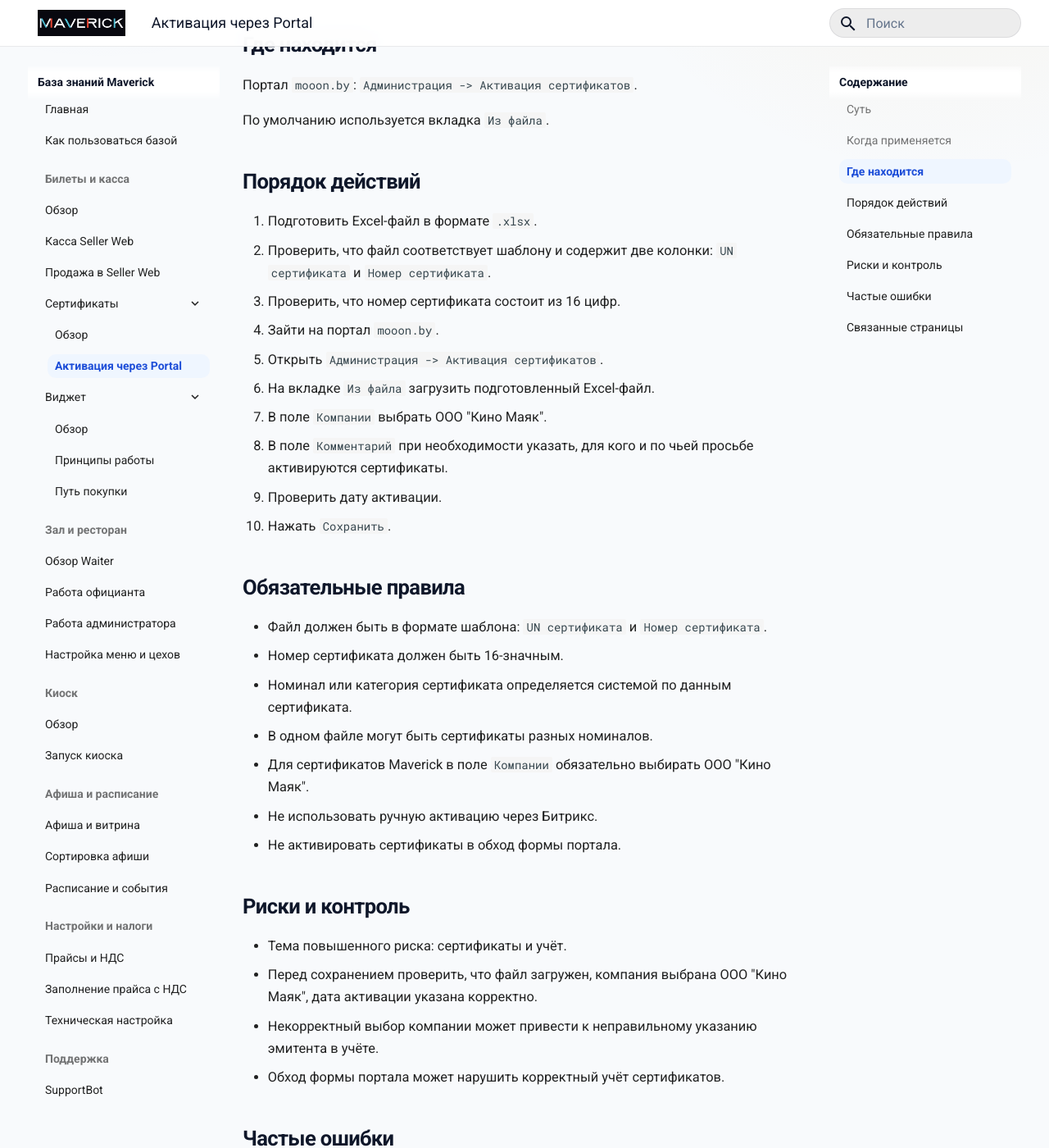
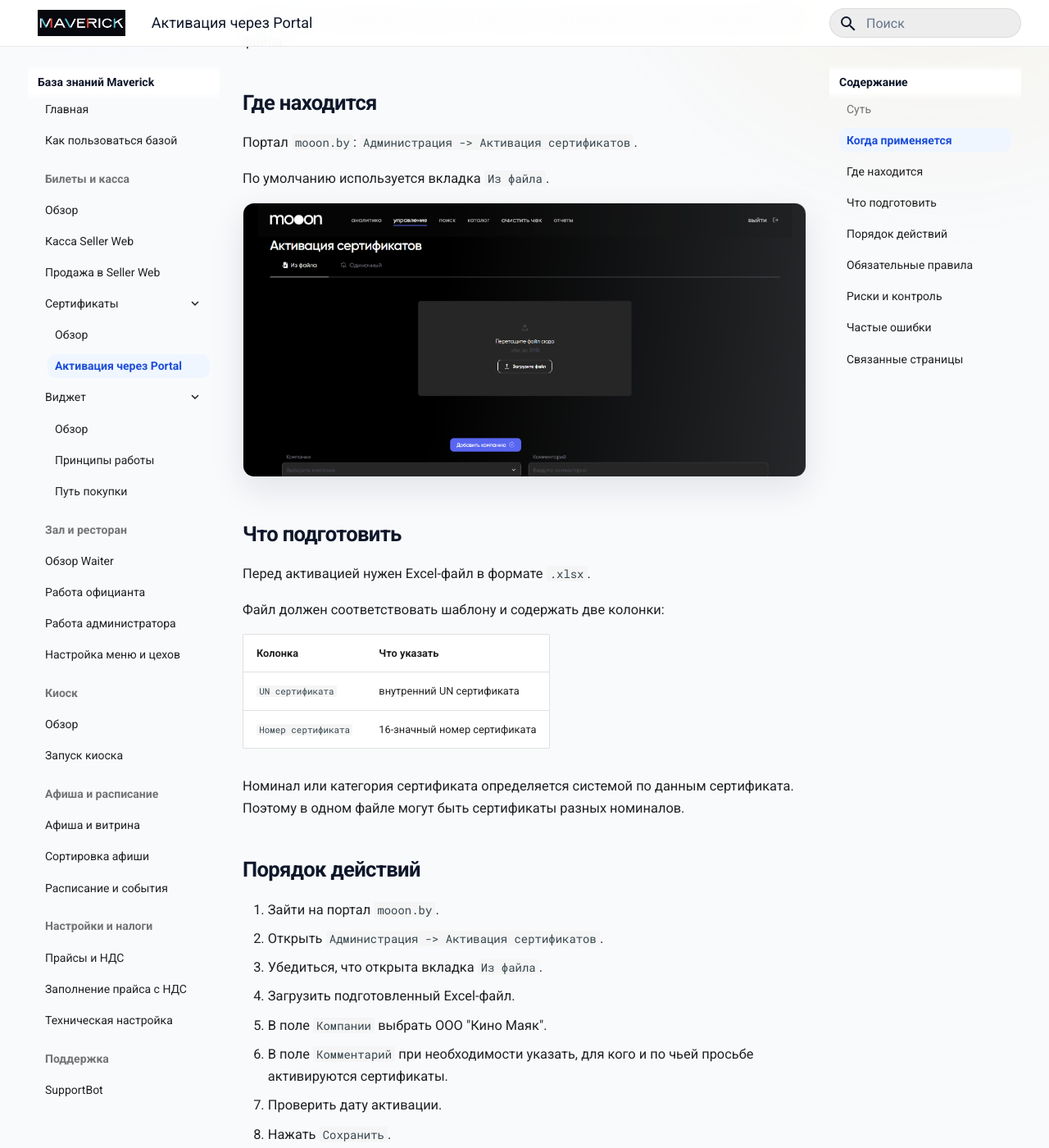
Before and after one commit to ogelslamovuk/cl_maverick_kb, an MkDocs documentation site: the page built from docs/Сертификаты/Активация сертификатов через Portal.md, in a window 1280 px wide and 1400 px high, scrolled down 457 px. Shown: the whole window at 82% size. Built offline with MkDocs 1.6.1 and Material for MkDocs 9.7.7, drawn with Linux system fonts in a browser that asks for light colours; some of the changed text lies outside the part shown.

Commit message:
fix: update portal certificate activation page

```diff
--- a/docs/Сертификаты/Активация сертификатов через Portal.md
+++ b/docs/Сертификаты/Активация сертификатов через Portal.md
@@ -1,13 +1,14 @@
-
 # Активация сертификатов через Portal
 
 ## Суть
 
-Сертификаты активируются через форму на портале `mooon.by`. Для сертификатов Maverick в поле `Компании` обязательно выбирается ООО "Кино Маяк", чтобы эмитент корректно попал в учёт.
+Сертификаты активируются через форму на портале `mooon.by`. Для сертификатов Maverick в поле `Компании` обязательно выбирается ООО "Кино Маяк" — так эмитент корректно попадает в учёт.
+
+Активацию не нужно делать вручную через Битрикс или в обход формы портала.
 
 ## Когда применяется
 
-Когда нужно активировать сертификаты из подготовленного Excel-файла.
+Когда нужно активировать один или несколько сертификатов из подготовленного Excel-файла.
 
 ## Где находится
 
@@ -15,39 +16,63 @@
 
 По умолчанию используется вкладка `Из файла`.
 
+![Экран загрузки файла для активации сертификатов](../assets/media/certificates/portal_certificate_activation_upload.png)
+
+## Что подготовить
+
+Перед активацией нужен Excel-файл в формате `.xlsx`.
+
+Файл должен соответствовать шаблону и содержать две колонки:
+
+| Колонка | Что указать |
+|---|---|
+| `UN сертификата` | внутренний UN сертификата |
+| `Номер сертификата` | 16-значный номер сертификата |
+
+Номинал или категория сертификата определяется системой по данным сертификата. Поэтому в одном файле могут быть сертификаты разных номиналов.
+
 ## Порядок действий
 
-1. Подготовить Excel-файл в формате `.xlsx`.
-2. Проверить, что файл соответствует шаблону и содержит две колонки: `UN сертификата` и `Номер сертификата`.
-3. Проверить, что номер сертификата состоит из 16 цифр.
-4. Зайти на портал `mooon.by`.
-5. Открыть `Администрация -> Активация сертификатов`.
-6. На вкладке `Из файла` загрузить подготовленный Excel-файл.
-7. В поле `Компании` выбрать ООО "Кино Маяк".
-8. В поле `Комментарий` при необходимости указать, для кого и по чьей просьбе активируются сертификаты.
-9. Проверить дату активации.
-10. Нажать `Сохранить`.
+1. Зайти на портал `mooon.by`.
+2. Открыть `Администрация -> Активация сертификатов`.
+3. Убедиться, что открыта вкладка `Из файла`.
+4. Загрузить подготовленный Excel-файл.
+5. В поле `Компании` выбрать ООО "Кино Маяк".
+6. В поле `Комментарий` при необходимости указать, для кого и по чьей просьбе активируются сертификаты.
+7. Проверить дату активации.
+8. Нажать `Сохранить`.
+
+Нижняя часть формы после загрузки файла:
+
+![Нижняя часть формы активации сертификатов](../assets/media/certificates/portal_certificate_activation_form_fields.png)
+
+Пример корректно заполненной формы перед сохранением:
+
+![Пример заполненной формы активации сертификатов](../assets/media/certificates/portal_certificate_activation_filled_example.png)
 
 ## Обязательные правила
 
-- Файл должен быть в формате шаблона: `UN сертификата` и `Номер сертификата`.
-- Номер сертификата должен быть 16-значным.
-- Номинал или категория сертификата определяется системой по данным сертификата.
-- В одном файле могут быть сертификаты разных номиналов.
-- Для сертификатов Maverick в поле `Компании` обязательно выбирать ООО "Кино Маяк".
+- Файл должен быть в формате `.xlsx`.
+- Файл должен соответствовать шаблону: `UN сертификата` и `Номер сертификата`.
+- Номер сертификата должен состоять из 16 цифр.
+- Для сертификатов Maverick в поле `Компании` нужно выбрать ООО "Кино Маяк".
+- Перед сохранением нужно проверить загруженный файл, компанию и дату активации.
 - Не использовать ручную активацию через Битрикс.
 - Не активировать сертификаты в обход формы портала.
 
 ## Риски и контроль
 
-- Тема повышенного риска: сертификаты и учёт.
-- Перед сохранением проверить, что файл загружен, компания выбрана ООО "Кино Маяк", дата активации указана корректно.
-- Некорректный выбор компании может привести к неправильному указанию эмитента в учёте.
-- Обход формы портала может нарушить корректный учёт сертификатов.
+- Сертификаты и учёт — high-risk зона.
+- Если выбрать неправильную компанию, эмитент может некорректно попасть в учёт.
+- Если загрузить файл не по шаблону, сертификаты могут не активироваться корректно.
+- Если ошибиться в номере сертификата, активация может пройти не для того сертификата или завершиться ошибкой.
+- Обход формы портала нарушает корректный учёт сертификатов.
 
 ## Частые ошибки
 
-- Загружают файл не по шаблону.
+- Загружают файл не в формате `.xlsx`.
+- Используют файл не по шаблону.
+- Указывают номер сертификата не из 16 цифр.
 - Не выбирают ООО "Кино Маяк" в поле `Компании`.
 - Не проверяют дату активации перед сохранением.
 - Пытаются активировать сертификаты через Битрикс или другим обходным способом.
```
Also changed, not shown: other parts of docs/Сертификаты/Активация сертификатов через Portal.md (+0 -1 lines), docs/assets/media/certificates/portal_certificate_activation_filled_example.png (added), docs/assets/media/certificates/portal_certificate_activation_form_fields.png (added), docs/assets/media/certificates/portal_certificate_activation_upload.png (added).
